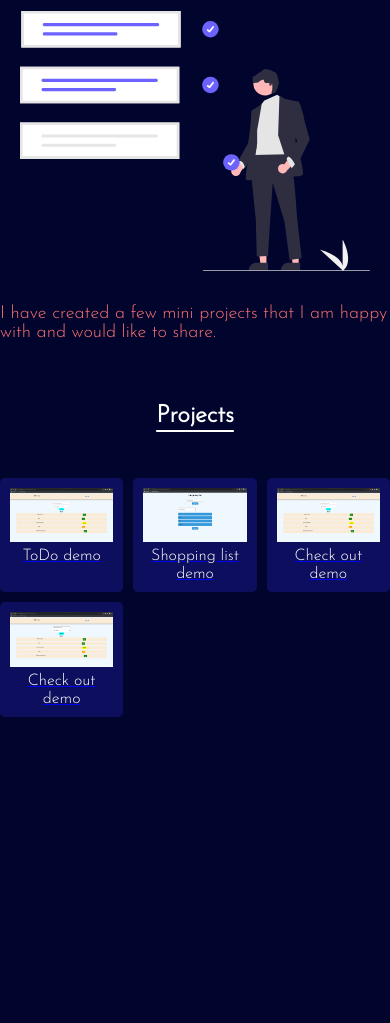
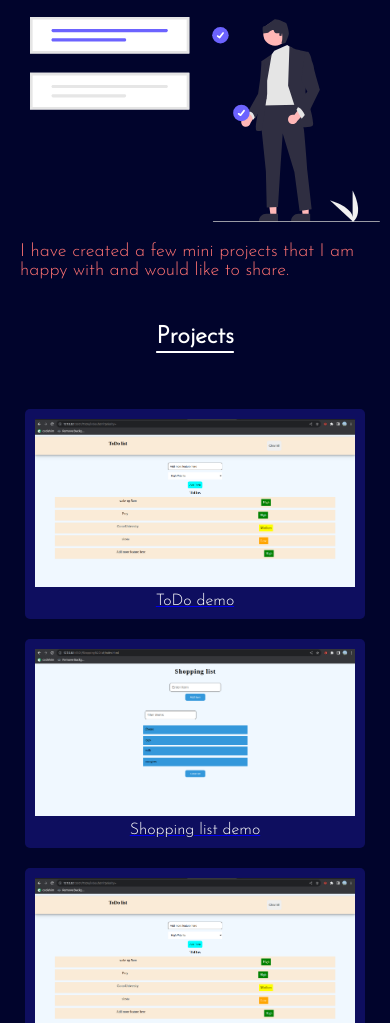
Before and after one commit to machakelvin/Mini-projects, a plain HTML site: page index.html in a window 390 px wide. Shown: the part 173-1196 px from the top of the page. Before the commit the page ends 890 px from the top, so only its background shows below. Drawn offline with Linux system fonts and the light colour scheme.

Commit message:
responsivesness

```diff
--- a/style.css
+++ b/style.css
@@ -41,7 +41,7 @@ header h1{
 
 
 .hero{
-    height: 50vh;
+    height: max-content;
     color: white;
     font-family: 'Josefin Sans', sans-serif;
     margin-top: 20px;
@@ -49,6 +49,14 @@ header h1{
     place-items: center;
     gap: 10;
 }
+
+@media (max-width: 480px){
+    .hero{
+        margin-left: 20px;
+        align-items: center;
+    }
+}
+
 
 .hero h2{
     font-weight: bold;
@@ -62,6 +70,7 @@ header h1{
     width: 350px;
 }
 .hero p{
+    margin-top: 20px;
     color: rgb(253, 114, 114);
     font-size: 18px;
 }
@@ -84,15 +93,28 @@ header h1{
 }
 
 .projects{
-    display: grid;
-    grid-template-columns: repeat(3, 1fr);
-    grid-template-rows: repeat(2, 1fr);
+    /* display: grid;
+    grid-template-columns: repeat(3, auto);
+    grid-template-rows: repeat(2, auto);
     grid-column-gap: 10px;
-    grid-row-gap: 10px;
-
+    grid-row-gap: 10px; */
+    display: flex;
+    justify-content: space-evenly;
+}
+@media (max-width: 480px){
+    .projects{
+        align-items: center;
+        display: flex;
+        flex-direction: column;
+        justify-content: space-between;
+    }
 }
 
+
+
 .project-card{
+    width: 320px;
+    margin: 10px;
     background-color: rgb(14, 14, 95);
     padding: 10px;
     display: flex;
```
